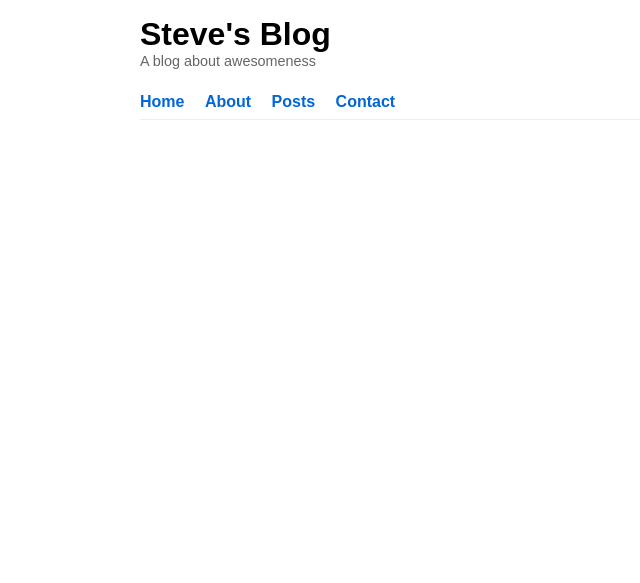
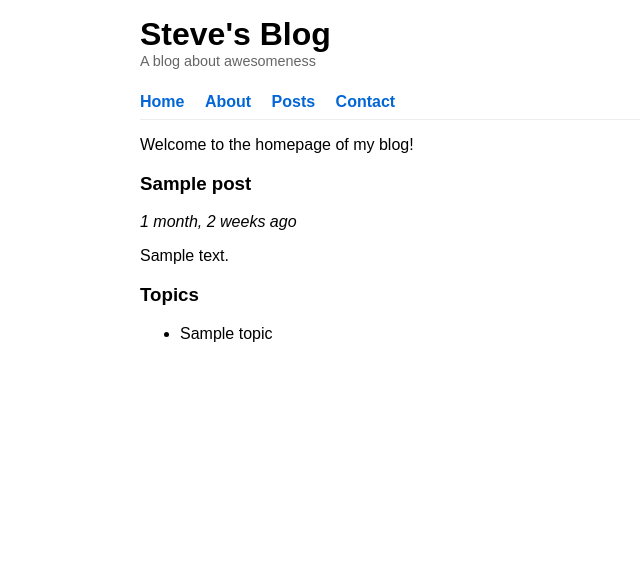
Before and after one commit to smacdougall-bot/blog-smacdougall-bot, a Django app: page / in a window 1280 px wide. Shown: the top 583 px of the page, without its empty margins (0-640 px from the left). Run offline with Django 3.2, Linux system fonts and the light colour scheme; tables that the repository leaves empty hold one stand-in row (values such as "Sample post").

Commit message:
assignment #3

```diff
--- a/blog/models.py
+++ b/blog/models.py
@@ -7,6 +7,9 @@ from django.utils import timezone
 class PostQuerySet(models.QuerySet):
     def published(self):
         return self.filter(status=self.model.PUBLISHED)
+
+    def get_topics(self):
+        return Topic.objects.all()
 
 class CommentQuerySet(models.QuerySet):
     def approved(self):
--- a/blog/static/blog/base.css
+++ b/blog/static/blog/base.css
@@ -65,6 +65,9 @@ a:hover {
 #main-content {
   margin-top: 1rem;
   margin-bottom: 2rem;
+  display: grid;
+  /* the grid has two columns. 1 with auto width, the other is 200px wide */
+  grid-template-columns: auto 200px;
 }
 
 /* Style the footer */
--- a/blog/templates/blog/base.html
+++ b/blog/templates/blog/base.html
@@ -27,10 +27,24 @@
 
 <body>
   <main>
-    {% block main %}
-    <!-- Content for the main block will be rendered here -->
-    {% endblock %}
+    <div>
+      {% block main %}
+      <!-- Content for the main block will be rendered here -->
+      {% endblock %}
+    </div}
+
+   <aside id="sidebar">
+     <section_id=<"topic-list">
+      <h3>Topics</h3>
+      <ul>
+        {% for topic in topics %}
+          <li>{{ topic }}</li>
+        {% endfor %}
+      </ul>
+     </section>
+   </aside>
   </main>
+
 
 <!-- The footer-->
 <footer id="site-footer">
--- a/blog/templates/blog/home.html
+++ b/blog/templates/blog/home.html
@@ -1,7 +1,14 @@
 {% extends "blog/base.html" %}
 
 {% block main %}
+
+<section class="latest-article-preview">
+
 <p>Welcome to the homepage of my blog!</p>
-
-{{ latest_posts }}
+{% for post in latest_posts %}
+  <h3>{{ post.title }}</h3>
+  <em>{{ post.published|timesince }} ago</em>
+  {{ post.content|linebreaks }}
+{% endfor %}
+</section>
 {% endblock %}
--- a/blog/views.py
+++ b/blog/views.py
@@ -1,9 +1,7 @@
-from django.http import HttpResponse
 from django.shortcuts import render
 from . import models
 
-def index(request):
-    return HttpResponse('Welcome to my blog!')
+
 
 def home(request):
     """
@@ -11,6 +9,10 @@ def home(request):
     """
     # Get last 3 posts
     latest_posts = models.Post.objects.published().order_by('-published')[:3]
+    topics = models.Post.objects.get_topics()
     # Add as a context variable "latest_posts"
-    context = {'latest_posts': latest_posts}
-    return render(request, 'blog/home.html')
+    context = {
+        'topics': topics,
+        'latest_posts': latest_posts
+        }
+    return render(request, 'blog/home.html', context)
--- a/blog_smacdougall_bot/urls.py
+++ b/blog_smacdougall_bot/urls.py
@@ -15,7 +15,7 @@ Including another URLconf
 """
 from django.contrib import admin
 from django.urls import path
-from . import views
+from blog import views
 
 urlpatterns = [
     path('admin/', admin.site.urls),
```
